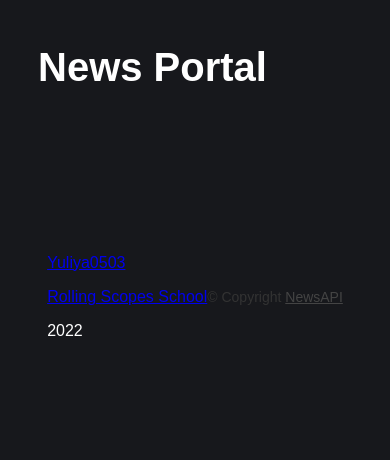
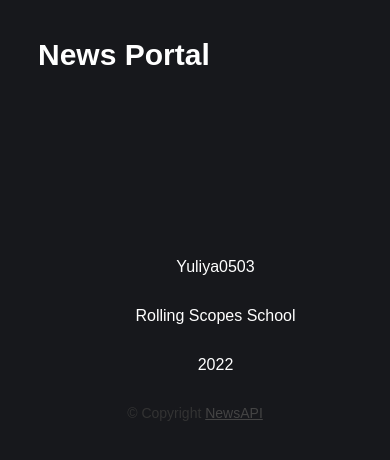
Before and after one commit to Yuliya0503/RS-School, a website built with webpack: page news-API/src/index.html in a window 390 px wide. Built offline with nearby package versions, Linux system fonts and the light colour scheme; no server answers.

Commit message:
feat: add style in task

```diff
--- a/news-API/src/components/view/news/news.css
+++ b/news-API/src/components/view/news/news.css
@@ -1,3 +1,7 @@
+.news {
+  width: 96vw;
+
+}
 .news__item {
     display: flex;
     flex-direction: column;
--- a/news-API/src/components/view/sources/sources.css
+++ b/news-API/src/components/view/sources/sources.css
@@ -1,9 +1,10 @@
 .sources {
     display: flex;
     flex-wrap: nowrap;
-    width: 100%;
-    height: 120px;
+    width: 95vw;
+    height: 15vh;
     overflow: auto;
+    margin: 0 auto;
     align-items: center;
     font: 300 1em 'Fira Sans', sans-serif;
 }
--- a/news-API/src/global.css
+++ b/news-API/src/global.css
@@ -6,6 +6,7 @@ body {
 
 header {
     padding: 10px 30px;
+    height: 10vh;
 }
 
 header h1 {
@@ -13,12 +14,56 @@ header h1 {
     font-weight: 800;
 }
 
-footer {
-    height: 100px;
+@media (max-width: 640px) {
+
+  header h1 {
+    font-size: 30px;
+  }
+
+  .footer-wrapper {
+    flex-direction: column;
+    margin-top: 10px;
+  }
+}
+
+
+
+.footer-wrapper {
+  width: 90vw;
+  display: flex;
+  align-items: center;
+  justify-content: space-between;
+  margin-top: 0.5vh;
+  margin-left: 2rem;
+  margin-right: 1rem;
+}
+
+.footer-data {
+  font-family: 'Fugaz One', cursive;
+  font-size: 1em;
+  font-weight: normal;
+  color: #120a17;
+}
+.footer-text {
+  text-decoration: none;
+  color: #fff;
+}
+p {
+  margin-top: 15px;
+}
+
+.link:hover {
+  font-size: 1.02em;
+  transition: 0.5s;
+}
+
+.footer {
     display: flex;
     align-items: center;
     justify-content: center;
+    width: 100vw;
 }
+
 footer .copyright {
     font-size: 14px;
     color: #333;
```
